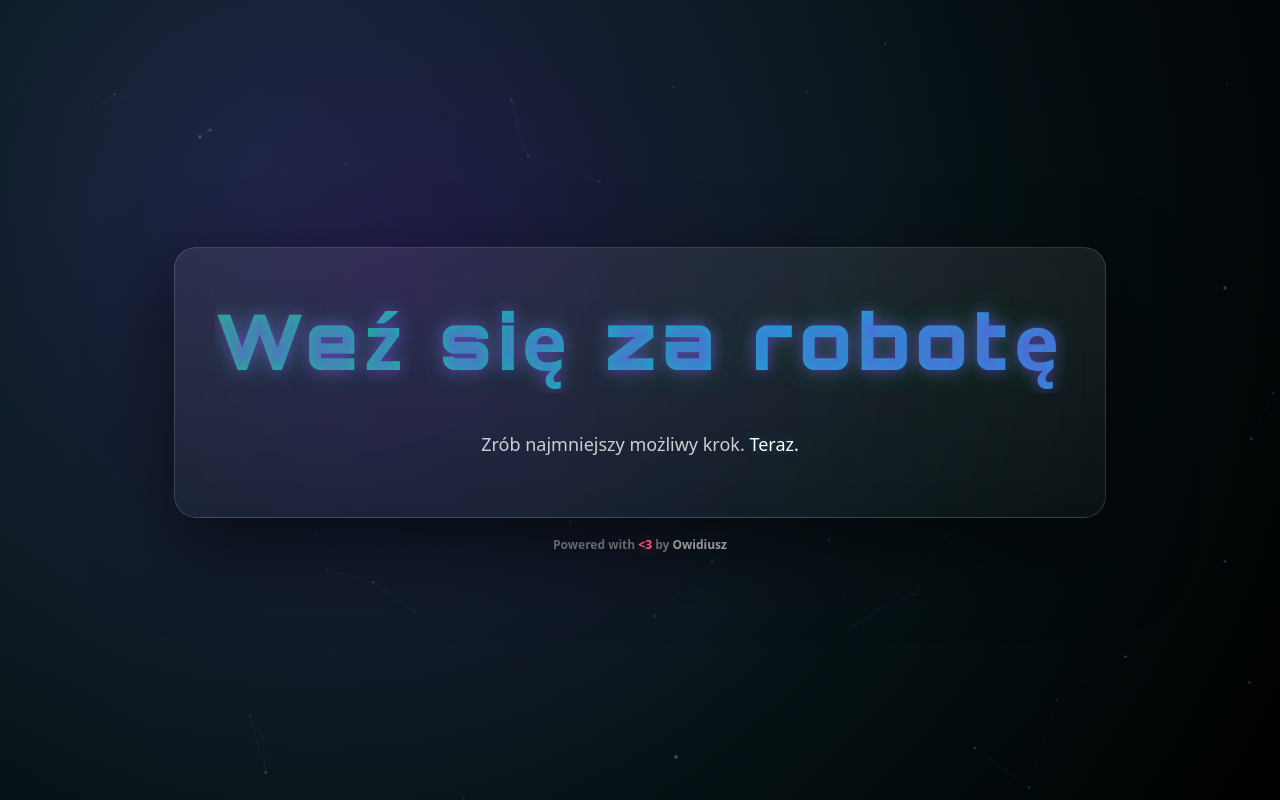
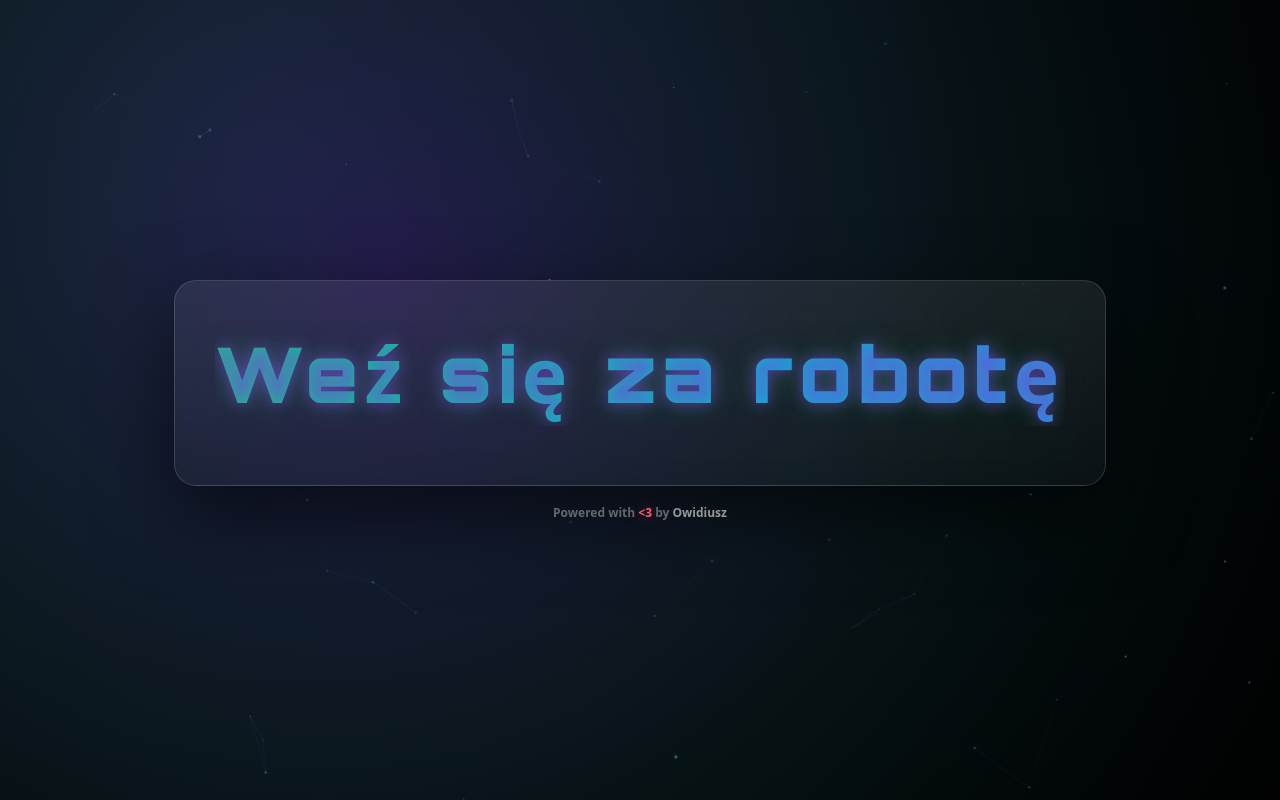
Before and after one commit to OwidiuszZielinski/ai-auction-builder-frontend, a Vue app: page / in a window 1280 px wide. Built offline with nearby package versions, Linux system fonts and the light colour scheme.

Commit message:
Remove motivational paragraph from App.vue
Removed the motivational paragraph from the main content.

```diff
--- a/src/App.vue
+++ b/src/App.vue
@@ -123,10 +123,6 @@ onBeforeUnmount(() => {
             Weź się za robotę
           </span>
         </h1>
-
-        <p class="sub">
-          Zrób najmniejszy możliwy krok. <span class="hint">Teraz.</span>
-        </p>
       </div>
 
       <div class="foot">
```
